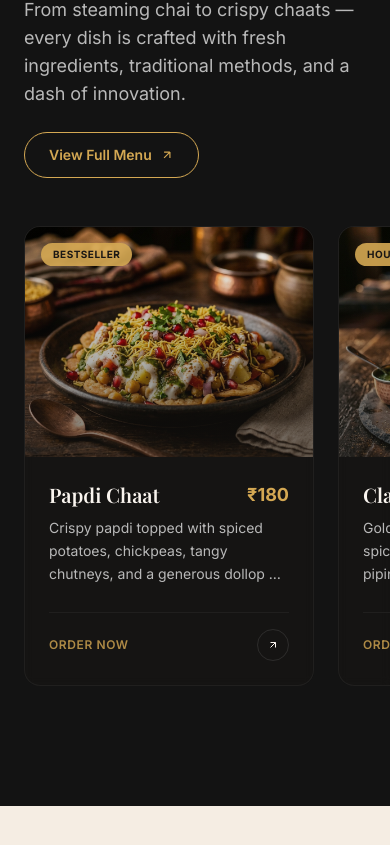
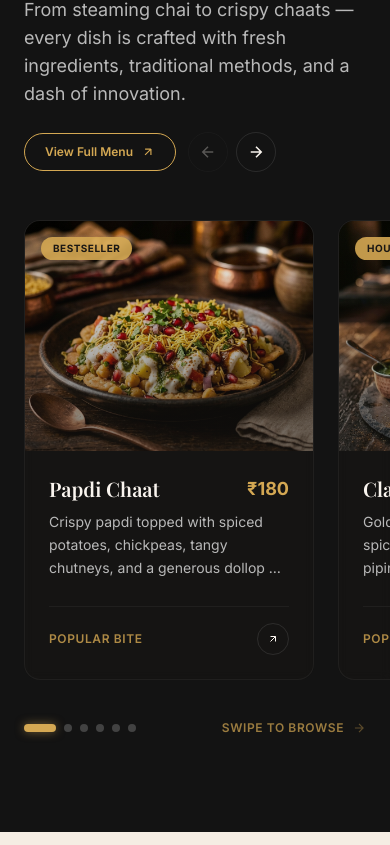
Before and after one commit to Mohan-Badiger/cafe, a Next.js app: page / in a window 390 px wide. Shown: the part 2919-3764 px from the top of the page. Built offline with nearby package versions, Linux system fonts and the light colour scheme.

Commit message:
feat:updated new feauture

```diff
--- a/components/sections/MenuShowcase.jsx
+++ b/components/sections/MenuShowcase.jsx
@@ -1,6 +1,6 @@
 "use client";
 import Image from "next/image";
-import { useRef } from "react";
+import { useRef, useState, useEffect } from "react";
 import { motion } from "framer-motion";
 import { menuItems } from "@/lib/content";
 import SectionReveal from "@/components/shared/SectionReveal";
@@ -8,15 +8,14 @@ import MagneticButton from "@/components/shared/MagneticButton";
 
 export default function MenuShowcase() {
   const scrollRef = useRef(null);
+  const [activeIndex, setActiveIndex] = useState(0);
 
-  const scrollCarousel = (direction) => {
+  const updateActiveIndex = () => {
     const container = scrollRef.current;
     if (!container) return;
-
     const cards = Array.from(container.children);
     if (cards.length === 0) return;
 
-    // Find which card is currently closest to the viewport's center
     const containerRect = container.getBoundingClientRect();
     const containerCenter = containerRect.left + containerRect.width / 2;
 
@@ -34,24 +33,48 @@ export default function MenuShowcase() {
       }
     });
 
-    // Determine target card index
-    let targetIndex = closestCardIndex;
+    setActiveIndex(closestCardIndex);
+  };
+
+  useEffect(() => {
+    const container = scrollRef.current;
+    if (!container) return;
+    container.addEventListener("scroll", updateActiveIndex, { passive: true });
+    return () => container.removeEventListener("scroll", updateActiveIndex);
+  }, []);
+
+  const scrollToCard = (index) => {
+    const container = scrollRef.current;
+    if (!container) return;
+    const cards = Array.from(container.children);
+    if (cards[index]) {
+      cards[index].scrollIntoView({
+        behavior: "smooth",
+        block: "nearest",
+        inline: "center",
+      });
+    }
+  };
+
+  const scrollCarousel = (direction) => {
+    const container = scrollRef.current;
+    if (!container) return;
+
+    const cards = Array.from(container.children);
+    if (cards.length === 0) return;
+
+    let targetIndex = activeIndex;
     if (direction === "next") {
-      targetIndex = Math.min(closestCardIndex + 1, cards.length - 1);
+      targetIndex = Math.min(activeIndex + 1, cards.length - 1);
     } else {
-      targetIndex = Math.max(closestCardIndex - 1, 0);
+      targetIndex = Math.max(activeIndex - 1, 0);
     }
 
-    // Scroll the target card into view centered
-    cards[targetIndex].scrollIntoView({
-      behavior: "smooth",
-      block: "nearest",
-      inline: "center",
-    });
+    scrollToCard(targetIndex);
   };
 
   return (
-    <section id="menu" className="relative py-24 md:py-36 bg-espresso-deep overflow-hidden">
+    <section id="menu" className="relative py-24 md:py-36 bg-espresso-deep overflow-hidden scroll-mt-24">
       <div className="max-w-7xl mx-auto px-6 lg:px-10 mb-12">
         <div className="flex flex-col md:flex-row md:items-end md:justify-between gap-6">
           <div>
@@ -71,11 +94,11 @@ export default function MenuShowcase() {
             </SectionReveal>
           </div>
           <SectionReveal delay={0.3}>
-            <div className="flex items-center gap-4">
+            <div className="flex items-center gap-3 sm:gap-4 flex-wrap sm:flex-nowrap">
               <MagneticButton
                 as="a"
-                href="#"
-                className="inline-flex items-center gap-2 px-6 py-3 border border-gold text-gold rounded-full hover:bg-gold hover:text-espresso transition-all duration-300 text-sm font-semibold whitespace-nowrap"
+                href="#locations"
+                className="inline-flex items-center gap-2 px-5 sm:px-6 py-2.5 sm:py-3 border border-gold text-gold rounded-full hover:bg-gold hover:text-espresso transition-all duration-300 text-xs sm:text-sm font-semibold whitespace-nowrap"
               >
                 View Full Menu
                 <svg width="14" height="14" viewBox="0 0 24 24" fill="none" stroke="currentColor" strokeWidth="2">
@@ -83,11 +106,12 @@ export default function MenuShowcase() {
                 </svg>
               </MagneticButton>
 
-              {/* Navigation Arrows */}
-              <div className="hidden md:flex items-center gap-2">
+              {/* Navigation Arrows - Accessible on all screen sizes */}
+              <div className="flex items-center gap-2">
                 <button
                   onClick={() => scrollCarousel("prev")}
-                  className="w-11 h-11 rounded-full border border-white/10 flex items-center justify-center text-cream hover:border-gold hover:text-gold transition-colors duration-300 cursor-pointer"
+                  disabled={activeIndex === 0}
+                  className="w-10 h-10 sm:w-11 sm:h-11 rounded-full border border-white/10 flex items-center justify-center text-cream hover:border-gold hover:text-gold transition-colors duration-300 cursor-pointer disabled:opacity-30"
                   aria-label="Previous menu items"
                 >
                   <svg width="18" height="18" viewBox="0 0 24 24" fill="none" stroke="currentColor" strokeWidth="2">
@@ -96,7 +120,8 @@ export default function MenuShowcase() {
                 </button>
                 <button
                   onClick={() => scrollCarousel("next")}
-                  className="w-11 h-11 rounded-full border border-white/10 flex items-center justify-center text-cream hover:border-gold hover:text-gold transition-colors duration-300 cursor-pointer"
+                  disabled={activeIndex === menuItems.length - 1}
+                  className="w-10 h-10 sm:w-11 sm:h-11 rounded-full border border-white/10 flex items-center justify-center text-cream hover:border-gold hover:text-gold transition-colors duration-300 cursor-pointer disabled:opacity-30"
                   aria-label="Next menu items"
                 >
                   <svg width="18" height="18" viewBox="0 0 24 24" fill="none" stroke="currentColor" strokeWidth="2">
@@ -112,7 +137,7 @@ export default function MenuShowcase() {
       {/* Horizontal scroll carousel */}
       <div
         ref={scrollRef}
-        className="flex gap-6 overflow-x-auto px-6 lg:px-10 pb-6 menu-scroll snap-x snap-mandatory"
+        className="flex gap-6 overflow-x-auto px-6 lg:px-10 pb-4 menu-scroll snap-x snap-mandatory"
       >
         {menuItems.map((item, i) => (
           <motion.div
@@ -156,7 +181,7 @@ export default function MenuShowcase() {
 
                 {/* Elegant card footer micro-interaction */}
                 <div className="mt-4 pt-4 border-t border-white/5 flex items-center justify-between">
-                  <span className="text-xs text-gold/80 font-semibold uppercase tracking-wider group-hover:text-gold transition-colors">Order Now</span>
+                  <span className="text-xs text-gold/80 font-semibold uppercase tracking-wider group-hover:text-gold transition-colors">Popular Bite</span>
                   <div className="w-8 h-8 rounded-full border border-white/10 flex items-center justify-center text-cream group-hover:border-gold group-hover:bg-gold group-hover:text-espresso transition-all duration-300">
                     <svg width="12" height="12" viewBox="0 0 24 24" fill="none" stroke="currentColor" strokeWidth="2">
                       <path d="M7 17L17 7M17 7H7M17 7v10" />
@@ -168,6 +193,33 @@ export default function MenuShowcase() {
           </motion.div>
         ))}
       </div>
+
+      {/* Interactive Carousel Pagination & Mobile Swipe Helper */}
+      <div className="mt-6 px-6 lg:px-10 max-w-7xl mx-auto flex items-center justify-between">
+        {/* Dot indicators */}
+        <div className="flex items-center gap-2">
+          {menuItems.map((item, i) => (
+            <button
+              key={item.id}
+              onClick={() => scrollToCard(i)}
+              className={`h-2 rounded-full transition-all duration-300 cursor-pointer ${i === activeIndex
+                  ? "w-8 bg-gold shadow-[0_0_10px_rgba(212,168,83,0.5)]"
+                  : "w-2 bg-white/20 hover:bg-white/40"
+                }`}
+              aria-label={`Go to ${item.title} (item ${i + 1} of ${menuItems.length})`}
+            />
+          ))}
+        </div>
+
+        {/* Swipe Helper Hint for Mobile */}
+        <div className="flex items-center gap-2 text-gold/70 text-xs font-semibold tracking-wider uppercase select-none">
+          <span className="hidden sm:inline">Use arrows or drag</span>
+          <span className="sm:hidden">Swipe to browse</span>
+          <svg width="14" height="14" viewBox="0 0 24 24" fill="none" stroke="currentColor" strokeWidth="2" className="animate-pulse">
+            <path d="M5 12h14M12 5l7 7-7 7" />
+          </svg>
+        </div>
+      </div>
     </section>
   );
 }
--- a/components/sections/Philosophy.jsx
+++ b/components/sections/Philosophy.jsx
@@ -19,7 +19,7 @@ export default function Philosophy() {
     <section
       id="philosophy"
       ref={ref}
-      className="relative py-32 md:py-48 overflow-hidden"
+      className="relative py-32 md:py-48 overflow-hidden scroll-mt-24"
     >
       {/* Background image + overlay */}
       <div className="absolute inset-0">
```
Also changed, not shown: components/sections/Testimonials.jsx (+109 -20 lines).
